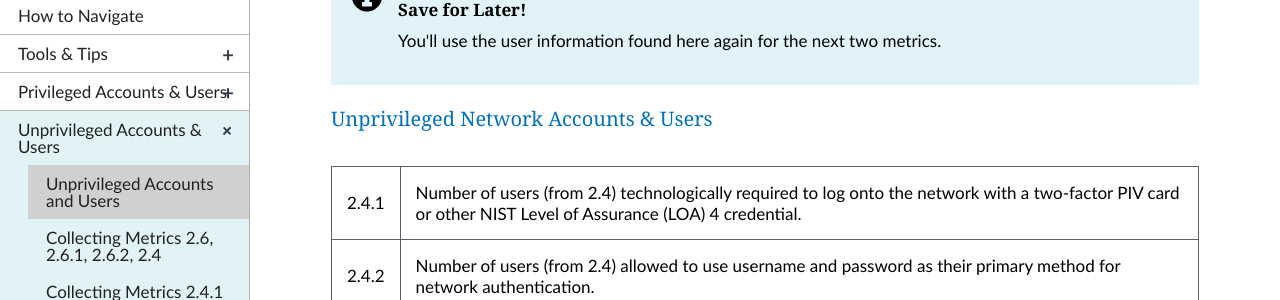
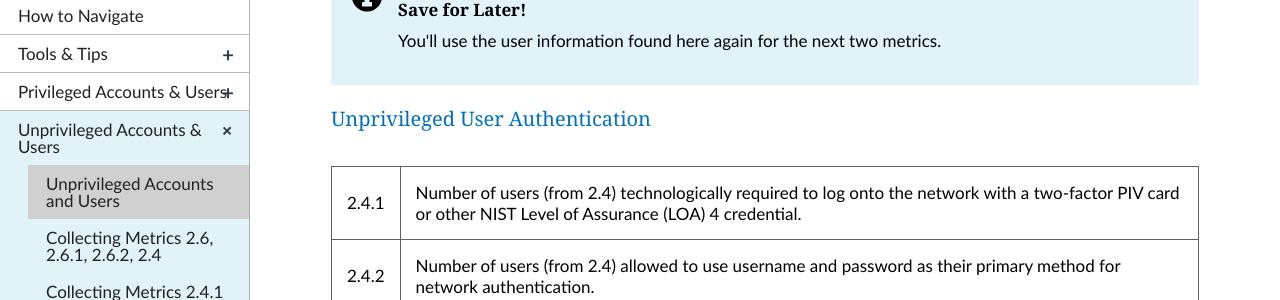
Before and after one commit to GSA/icam-fisma, a Jekyll site: the page built from _unpriv-mgmt/03_main-unpriv.md, in a window 1280 px wide and 900 px high, scrolled down 576 px. Shown: the part 239-539 px from the top of the window. Built offline with Jekyll 4.4.1, drawn with Linux system fonts in a browser that asks for light colours; nearby versions of some CDN libraries.

Commit message:
Fix header for 2.4.1-2.4.2 section

```diff
--- a/_unpriv-mgmt/03_main-unpriv.md
+++ b/_unpriv-mgmt/03_main-unpriv.md
@@ -22,7 +22,7 @@ This section covers FISMA metrics around unprivileged accounts and users (2.6, 2
 </div>
 </div>
 
-### [Unprivileged Network Accounts & Users](collection-241-242)
+### [Unprivileged User Authentication](collection-241-242)
 
 | 2.4.1 | Number of users (from 2.4) technologically required to log onto the network with a two-factor PIV card or other NIST Level of Assurance (LOA) 4 credential.
 | 2.4.2 | Number of users (from 2.4) allowed to use username and password as their primary method for network authentication.
```
